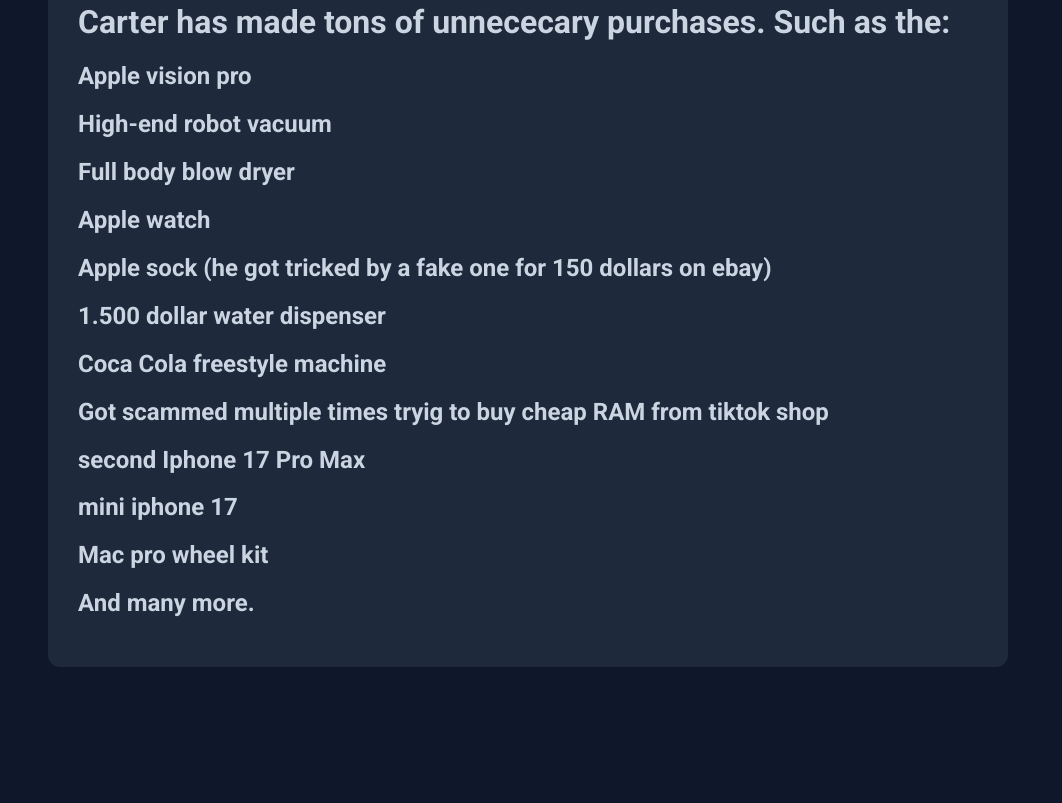
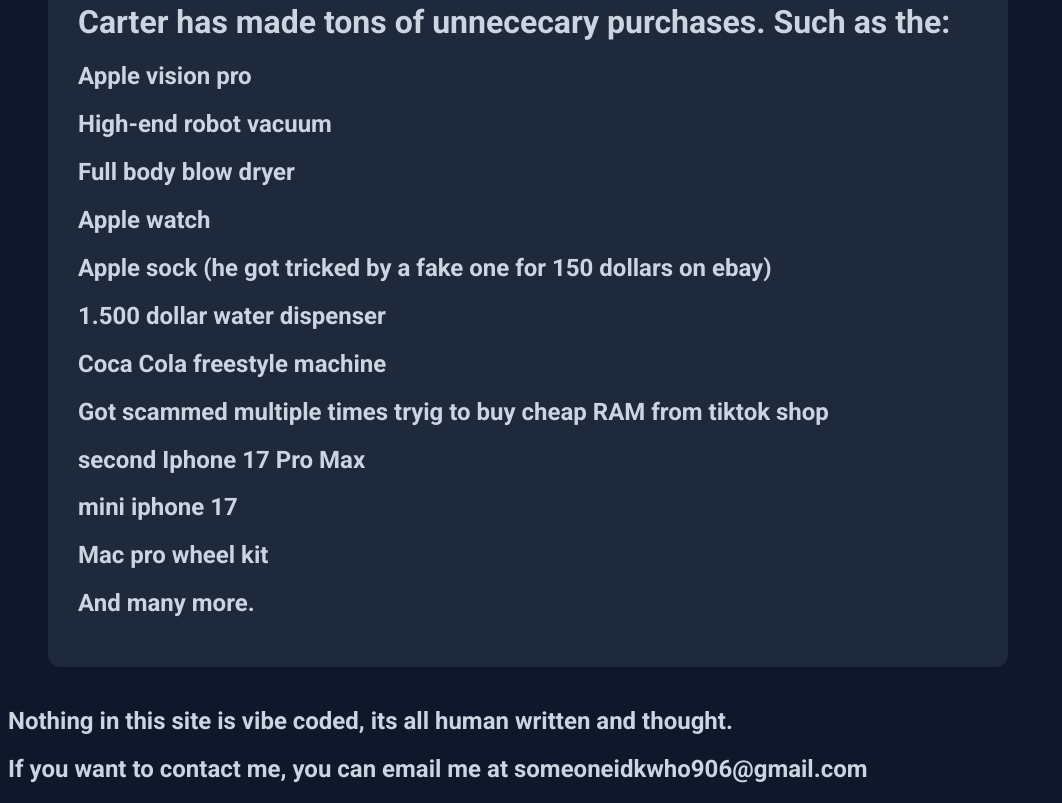
Before and after one commit to webbuilder12345/CarterPCS-Archive, a plain HTML site: page index.html in a window 1280 px wide. Shown: the part 2778-3581 px from the top of the page, without its empty margins (0-1062 px from the left). Before the commit the page ends 3485 px from the top, so only its background shows below. Drawn offline with Linux system fonts and the light colour scheme.

Commit message:
Update index.html

```diff
--- a/index.html
+++ b/index.html
@@ -62,6 +62,8 @@
             <h2>Mac pro wheel kit</h2>
             <h2>And many more.</h2>
             </div>
+        <h2>Nothing in this site is vibe coded, its all human written and thought.</h2>
+        <h2>If you want to contact me, you can email me at someoneidkwho906@gmail.com </h2>
     </body>
 <style>
 body
```
